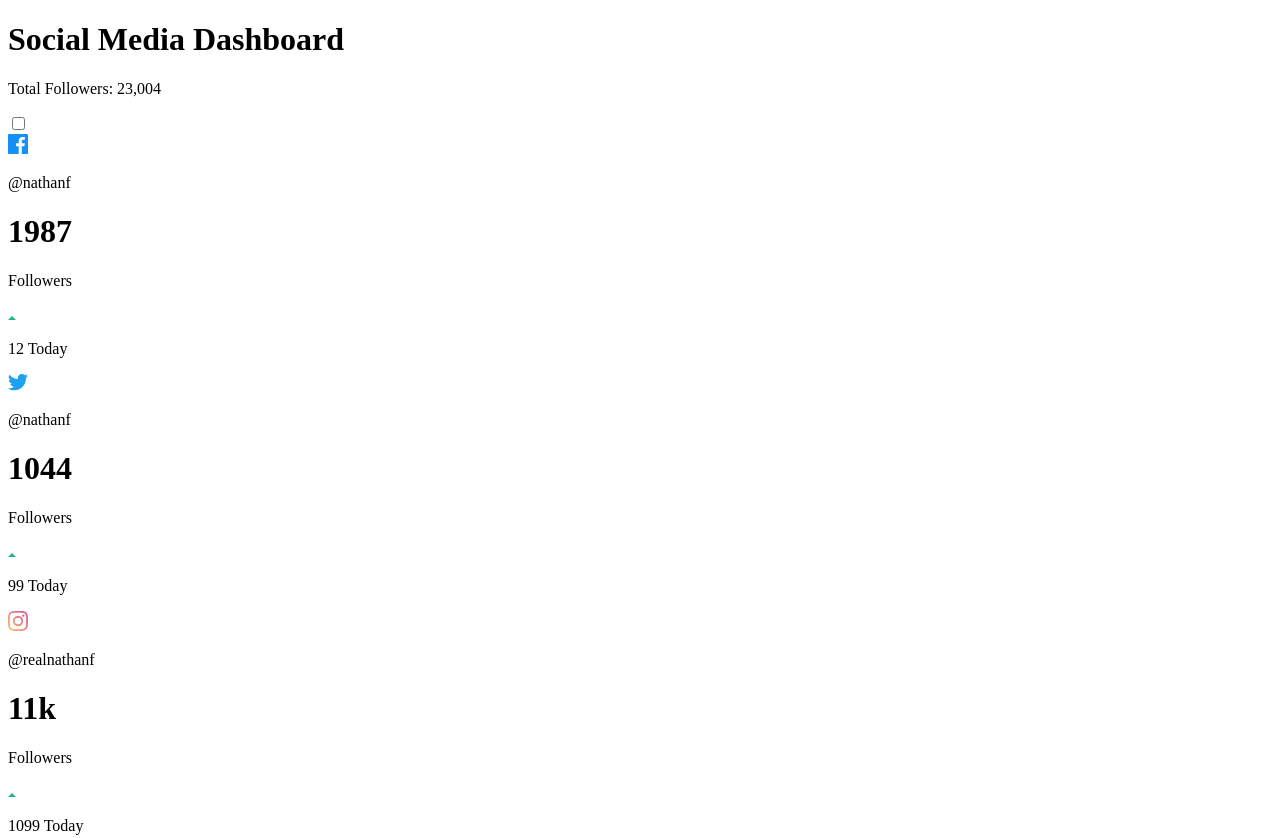
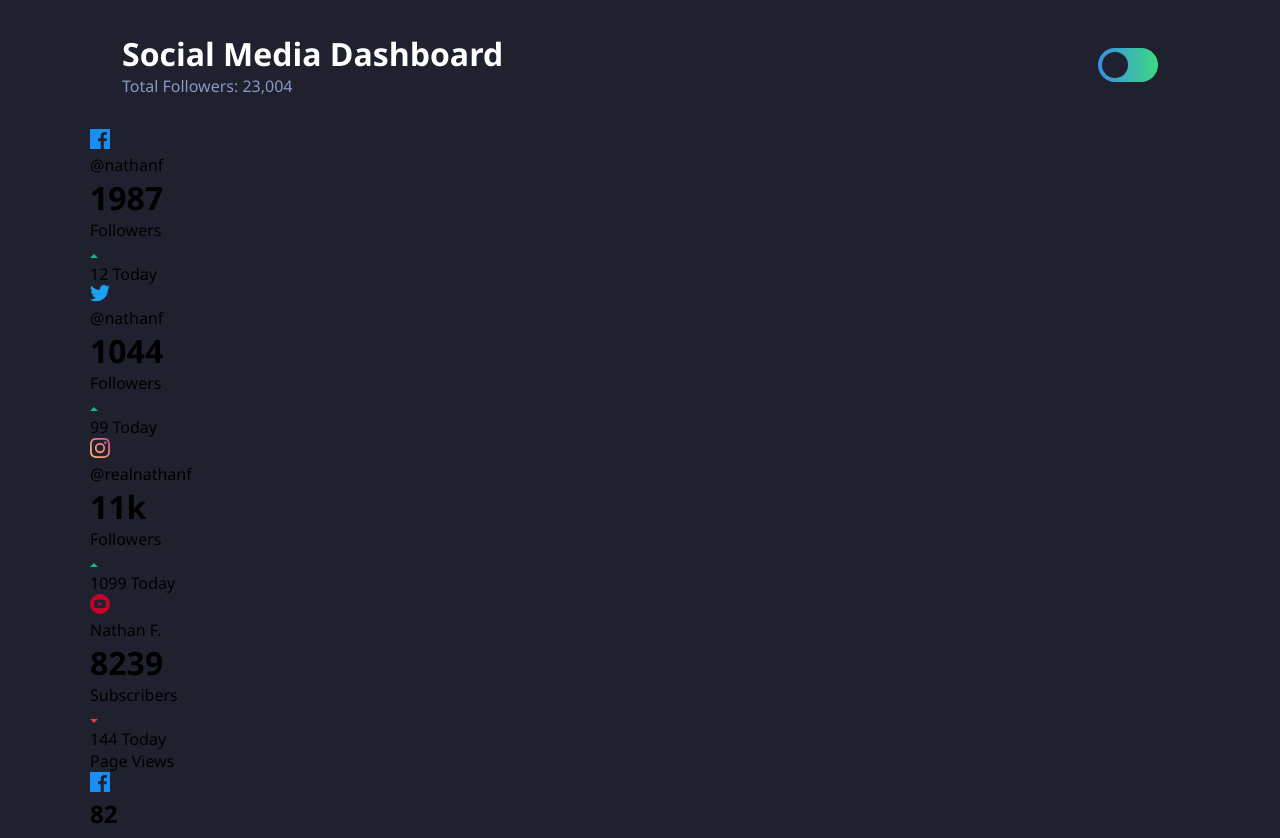
Before and after one commit to charlieScript/Social-Media-Dashboard, a plain HTML site: page index.html in a window 1280 px wide. Shown: the top 838 px of the page. Drawn offline with Linux system fonts and the light colour scheme.

Commit message:
Added header style

```diff
--- a/style.css
+++ b/style.css
@@ -0,0 +1,109 @@
+* {
+    box-sizing: border-box;
+    margin: 0;
+    padding: 0;
+}
+
+body {
+    font-family: 'Segoe UI', Tahoma, Geneva, Verdana, sans-serif;
+    background-color: hsl(232, 19%, 15%);
+}
+
+.container {
+    max-width: 1100px;
+    margin: auto;
+
+}
+
+header {
+    display: flex;
+    justify-content: space-between;
+    align-items: center;
+    padding: 2rem;
+    color: hsl(0, 0%, 100%);
+    position: relative;
+}
+
+/* header::before {
+    content: '';
+    position: absolute;
+    background-color: red;
+    left: 0;
+    top: 0;
+    width: 100%;
+    height: 100%;
+    z-index: -1;
+} */
+
+header .logo p{
+    color: hsl(228, 34%, 66%);
+}
+
+/* toggle button */
+ /* box around the swich */
+ .switch {
+    position: relative;
+    display: inline-block;
+    width: 60px;
+    height: 34px;
+}
+
+/* hide default html chcekbox */
+.switch input {
+    opacity: 0;
+    width: 0;
+    height: 0;
+}
+
+/* the switch */
+.slider {
+    position: absolute;
+    cursor: pointer;
+    top: 0;
+    left: 0;
+    right: 0;
+    bottom: 0;
+    background: linear-gradient(to right, rgb(55, 143, 230), rgb(62, 218, 130));
+    -webkit-transition: .4s;
+    transition: .4s;
+}
+
+.slider::before {
+    position: absolute;
+    content: "";
+    height: 26px;
+    width: 26px;
+    left: 4px;
+    bottom: 4px;
+    background-color: hsl(232, 19%, 15%);
+    -webkit-transition: .4s;
+    transition: .4s;
+}
+
+/* when the button is clicked */
+input:checked + .slider {
+    background-color: white;
+}
+
+input:focus + .slider {
+    box-shadow: 0 0 1px white;
+}
+
+/* toogle clicked */
+input:checked + .slider::before {
+    background-color: white;
+}
+
+input:checked + .slider::before {
+    -webkit-transform: translate(26px);
+    -ms-transform: translate(26px);
+    transform: translate(26px);
+}
+
+.slider.round {
+    border-radius: 34px;
+}
+
+.slider.round::before {
+    border-radius: 50%;
+}
```
Also changed, not shown: togglebutton.html (+5 -1 lines).
